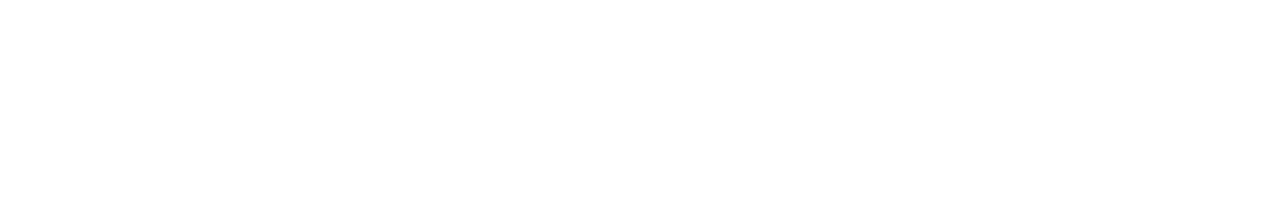
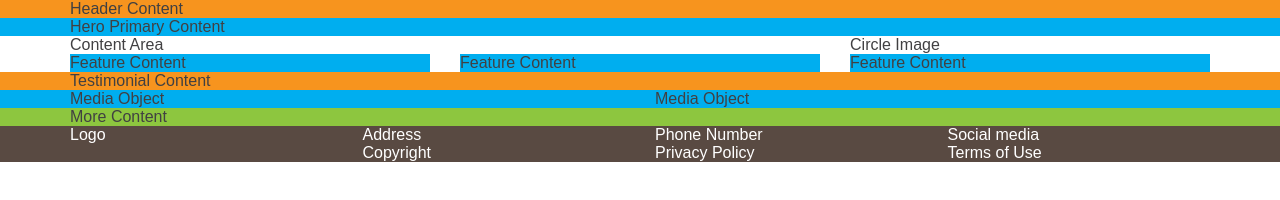
Before and after one commit to Awilda/advanced-CSS-concepts, a plain HTML site: page index.html in a window 1280 px wide. Drawn offline with Linux system fonts and the light colour scheme.

Commit message:
complete mod1 layout

```diff
--- a/index.html
+++ b/index.html
@@ -1,11 +1,116 @@
 <!DOCTYPE html>
 <html>
+<link rel="stylesheet" href="stylesheet.css" type="text/css">
 <head>
  <meta charset="UTF-8">
  <meta name="viewport" content="width=device-width, initial-scale=1.0">
  <title>title</title>
 </head>
 <body>
-
+  <html>
+  <header class="background-primary">
+    <div class="container">
+      Header Content
+    </div>
+  </header>
+  <main>
+    <section class="background-secondary">
+      <div class="container">
+        Hero Primary Content
+      </div>
+    </section>
+    <section>
+      <div class="container">
+        <div class="row">
+          <div class="col-1-3 pull-right-sm">
+            Circle Image
+          </div>
+          <div class="col-2-3">
+            Content Area
+          </div>
+        </div>
+      </div>
+    </section>
+    <section>
+      <div class="container">
+        <div class="row">
+          <div class="col-1-3 remove-gutter-xs">
+            <div class="background-secondary">
+              Feature Content
+            </div>
+          </div>
+          <div class="col-1-3 remove-gutter-xs">
+            <div class="background-secondary">
+              Feature Content
+            </div>
+          </div>
+          <div class="col-1-3 remove-gutter-xs">
+            <div class="background-secondary">
+              Feature Content
+            </div>
+          </div>
+        </div>
+      </div>
+    </section>
+    <section class="background-primary">
+      <div class="container">
+        Testimonial Content
+      </div>
+    </section>
+    <section class="background-secondary">
+      <div class="container">
+        <div class="row">
+          <div class="col-1-2">
+            Media Object
+          </div>
+          <div class="col-1-2">
+            Media Object
+          </div>
+        </div>
+      </section>
+      <section class="background-tertiary">
+        <div class="container">
+          More Content
+        </div>
+      </section>
+    </main>
+    <footer class="background-quaternary">
+      <section>
+        <div class="container">
+          <div class="row">
+            <div class="col-1-4">
+              Logo
+            </div>
+            <div class="col-1-4">
+              Address
+            </div>
+            <div class="col-1-4">
+              Phone Number
+            </div>
+            <div class="col-1-4">
+              Social media
+            </div>
+          </div>
+        </div>
+      </section>
+      <section>
+        <div class="container">
+          <div class="row">
+            <div class="col-1-4">
+            </div>
+            <div class="col-1-4">
+              Copyright
+            </div>
+            <div class="col-1-4">
+              Privacy Policy
+            </div>
+            <div class="col-1-4">
+              Terms of Use
+            </div>
+          </div>
+        </div>
+      </section>
+    </footer>
+    </html>
   </body>
   </html>
--- a/stylesheet.css
+++ b/stylesheet.css
@@ -3,20 +3,103 @@
 Reset Styles
 ****************************
 ***************************/
+@import 'normalize.css';
 
+/* Change all elements to use border-box */
+html {
+	box-sizing: border-box;
+}
+*, *:before, *:after {
+	box-sizing: inherit;
+}
 
 /***************************
 ****************************
 Base Styles
 ****************************
 ***************************/
-
+body {
+	color: #414042;
+	font-family: Arial, Helvetica, sans-serif;
+	font-weight: normal;
+}
+h1, h2, h3 {
+	font-weight: bold;
+}
+a {
+	color: #8dc63f;
+	font-weight: bold;
+}
+a:hover {
+	text-decoration: underline;
+}
 
 /***************************
 ****************************
 Layout Styles
 ****************************
 ***************************/
+.container {
+	padding-right: 15px;
+	padding-left: 15px;
+	margin-right: auto;
+	margin-left: auto;
+	max-width: 1170px;
+}
+.row {
+	margin-right: -15px;
+	margin-left: -15px;
+}
+.row:after {
+	content: "";
+	display: table;
+	clear: both;
+}
+[class*='col-'] {
+	width: 100%;
+	padding-left: 15px;
+	padding-right: 15px;
+}
+[class*='col-1-4'] {
+	color: #ffffff;
+}
+[class*='col-1-6'] {
+	color: #ffffff;
+}
+/* Media Query excludes extra small devices and includes small and above */
+@media (min-width: 48em) {
+	[class*='col-'] {
+		float: left;
+	}
+	/* Column One Quarter */
+	.col-1-4 {
+		width: 25%;
+		min-height: 1px;
+	}
+	/* Column Third */
+	.col-1-3 {
+		width: 33.3333%;
+	}
+	/* Column One Half */
+	.col-1-2 {
+		width: 50%;
+	}
+	/* Column Two Thirds */
+	.col-2-3 {
+		width: 66.6666%;
+	}
+}
+@media (min-width: 48em) {
+	.pull-right-sm {
+		float:right;
+	}
+}
+@media only screen and (max-width : 47.9375em) {
+	.remove-gutter-xs {
+		padding-left: 0px;
+		padding-right: 0px;
+	}
+}
 
 
 /***************************
@@ -31,3 +114,15 @@ Module Styles
 Theme Styles
 ****************************
 ***************************/
+.background-primary {
+	background: #F7941E; /*Orange*/
+}
+.background-secondary {
+	background: #00AEEF; /*Blue*/
+}
+.background-tertiary {
+	background: #8DC63F; /*Green*/
+}
+.background-quaternary {
+	background-color: #594a42 /*Brown*/
+}
```
Lines whose indentation alone changed are shown as unchanged.
